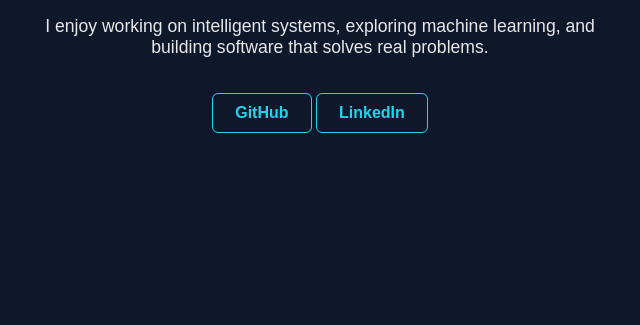
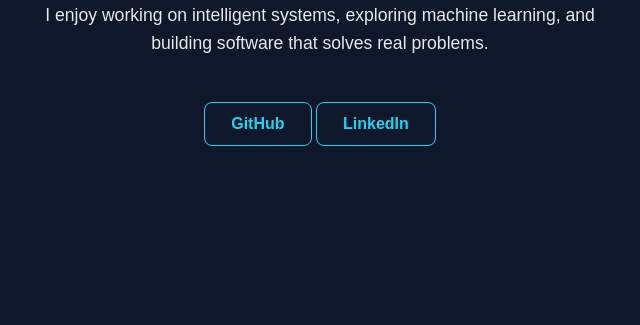
Before and after one commit to aradhya-kumar/aradhya-kumar.github.io, a plain HTML site: page index.html in a window 1280 px wide. Shown: the part 475-800 px from the top of the page, without its empty margins (320-960 px from the left). Drawn offline with Linux system fonts and the light colour scheme.

Commit message:
Update index.html

```diff
--- a/index.html
+++ b/index.html
@@ -40,12 +40,23 @@ a:hover {
       opacity: 0.9;
     }
     a {
-      display: inline-block;
-      margin-top: 20px;
-      color: #22d3ee;
-      text-decoration: none;
-      font-weight: bold;
-    }
+  display: inline-block;
+  margin-top: 30px;
+  padding: 12px 26px;
+  border-radius: 8px;
+  border: 1px solid #22d3ee;
+  color: #22d3ee;
+  text-decoration: none;
+  font-weight: bold;
+  transition: all 0.3s ease;
+}
+
+a:hover {
+  background: #22d3ee;
+  color: #0f172a;
+  box-shadow: 0 0 15px rgba(34, 211, 238, 0.6);
+}
+
     div {
   animation: fadeIn 1.2s ease-in-out;
 }
@@ -75,6 +86,12 @@ img:hover {
   transform: scale(1.05);
   box-shadow: 0 0 40px rgba(56, 189, 248, 0.6);
 }
+    p {
+  max-width: 600px;
+  margin: 0 auto;
+  line-height: 1.6;
+}
+
 
 
   </style>
```
